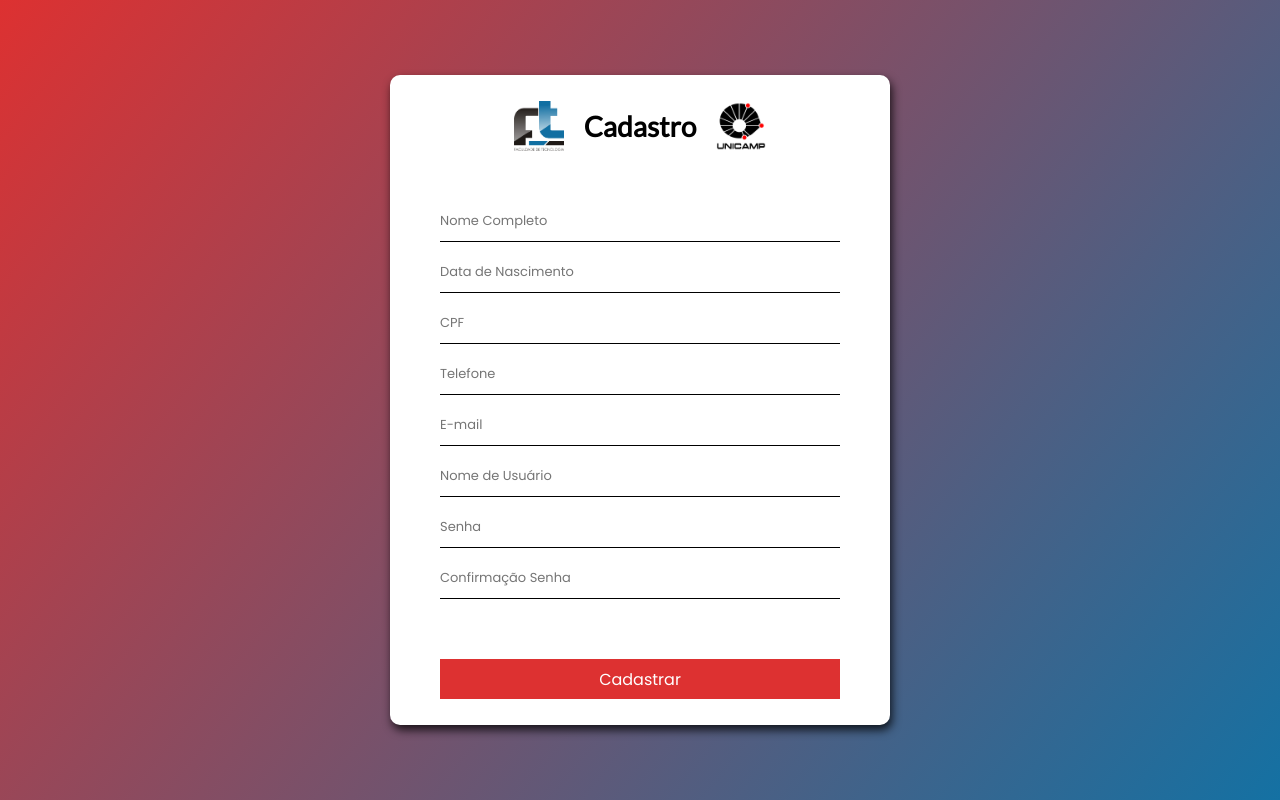
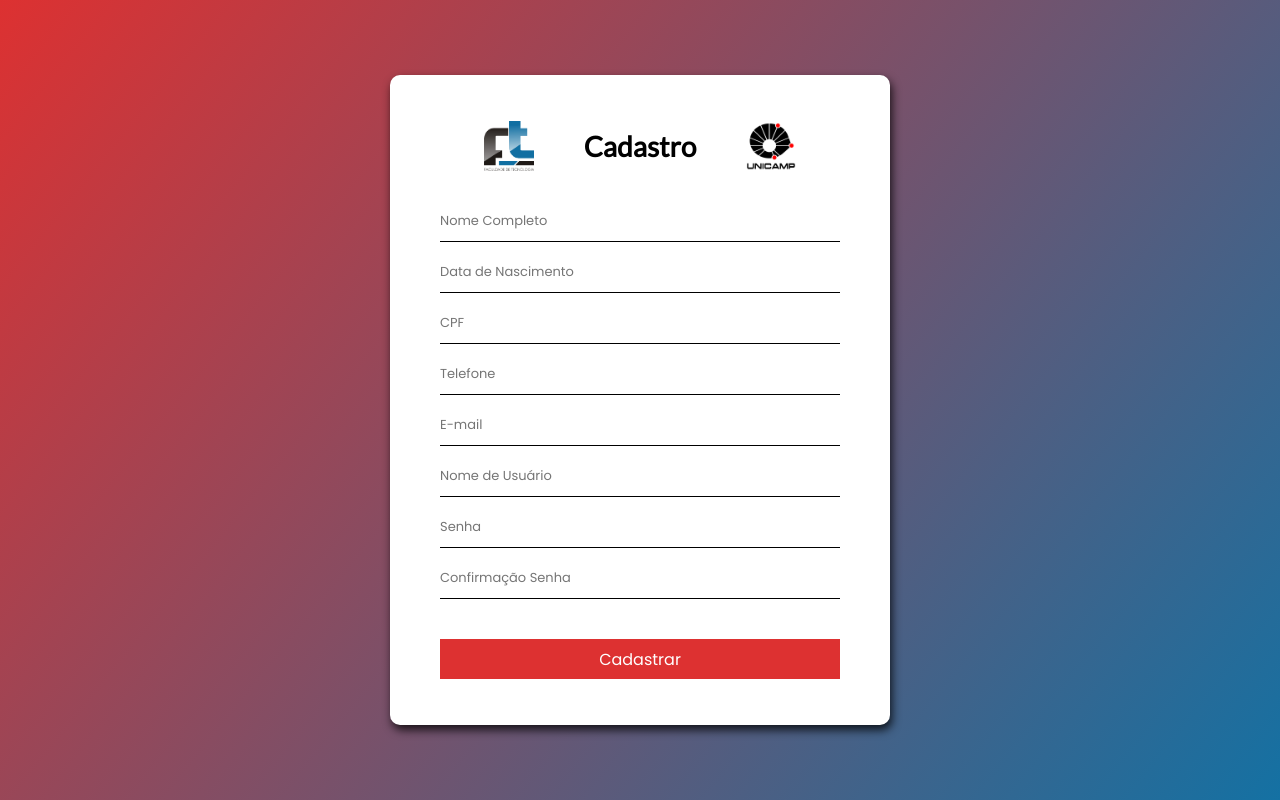
Before and after one commit to izzy-el/web-minesweeper, a PHP site: page /pages/signup.html in a window 1280 px wide. Run offline with PHP 8.4, Linux system fonts and the light colour scheme.

Commit message:
[style] Refactoring

```diff
--- a/src/pages/index.html
+++ b/src/pages/index.html
@@ -27,10 +27,8 @@
                 <div id="login-fields">
                     <!-- User -->
                     <input type="text" placeholder="Usuário" name="user" id="user" class="field">
-
                     <!-- Pass -->
                     <input type="password" placeholder="Senha" name="password" id="password" class="field">
-
                 </div>
 
                 <!-- Buttons -->
--- a/src/pages/signup.html
+++ b/src/pages/signup.html
@@ -41,7 +41,6 @@
                 <input type="password" placeholder="Senha" name="pass" id="pass" class="field">
                 <!-- Confirmação senha -->
                 <input type="password" placeholder="Confirmação Senha" name="confirmation-pass" id="confirmation-pass" class="field">
-
             </div>
 
             <!-- Buttons -->
--- a/src/styles/index.css
+++ b/src/styles/index.css
@@ -6,10 +6,6 @@
     justify-content: center;
     background: rgb(20,113,163);
     background: linear-gradient(42069deg, rgba(20,113,163,1) 0%, rgba(221,49,49,1) 100%);
-    /* background-image: url("../assets/bg.png");
-    background-repeat: no-repeat;
-    background-size: cover;
-    background-position: center; */
 }
 
 #login {
@@ -23,7 +19,6 @@
     align-items: center;
     gap: 50px;
     box-shadow: 2px 5px 10px rgba(0, 0, 0, 0.788);
-
 }
 
 #login-header {
@@ -32,7 +27,6 @@
     align-items: center;
     justify-content: center;
     gap: 50px;
-
 }
 
 .header-logo {
--- a/src/styles/signup.css
+++ b/src/styles/signup.css
@@ -6,10 +6,6 @@
     justify-content: center;
     background: rgb(20,113,163);
     background: linear-gradient(42069deg, rgba(20,113,163,1) 0%, rgba(221,49,49,1) 100%);
-    /* background-image: url("../assets/bg.png");
-    background-repeat: no-repeat;
-    background-size: cover;
-    background-position: center; */
 }
 
 #login {
@@ -21,9 +17,8 @@
     flex-direction: column;
     justify-content: center;
     align-items: center;
-    gap: 50px;
+    gap: 30px;
     box-shadow: 2px 5px 10px rgba(0, 0, 0, 0.788);
-
 }
 
 #login-header {
@@ -31,8 +26,7 @@
     flex-direction: row;
     align-items: center;
     justify-content: center;
-    gap: 20px;
-
+    gap: 50px;
 }
 
 .header-logo {
@@ -47,12 +41,6 @@
     display: flex;
     flex-direction: column;
     justify-content: space-between;
-}
-
-#login-actions {
-    gap: 30px;
-    display: flex;
-    flex-direction: column;
 }
 
 .field {
```
